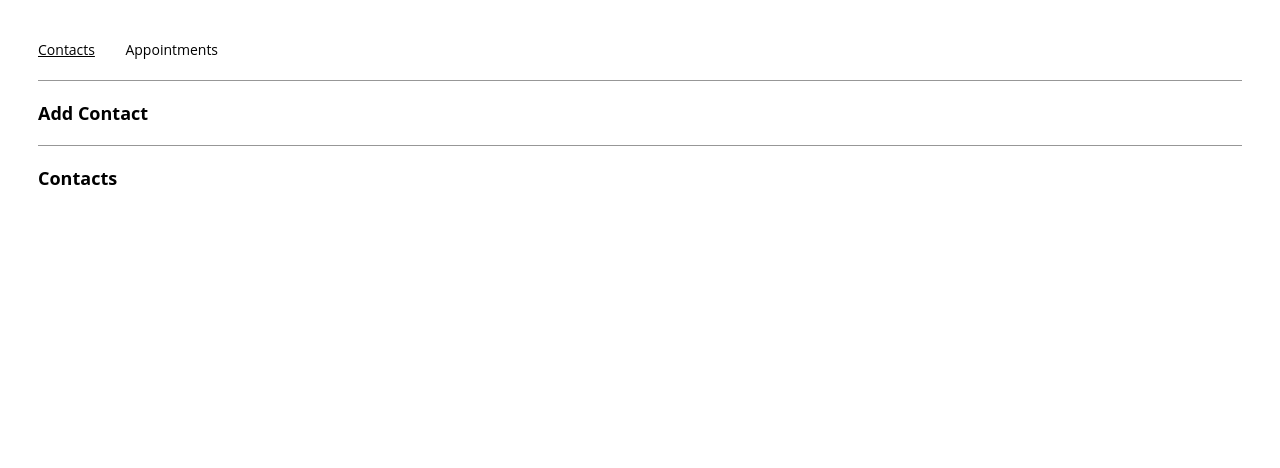
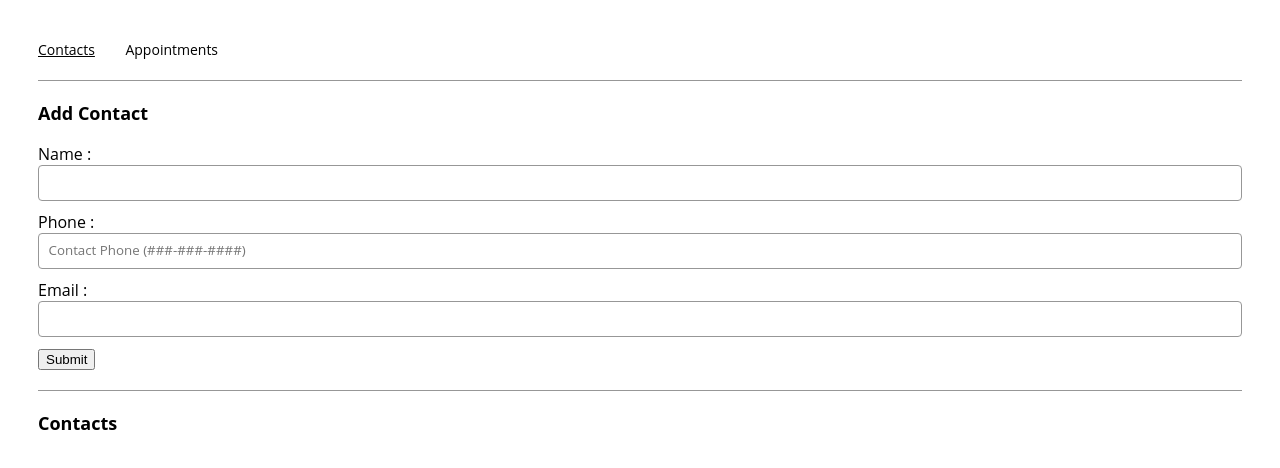
Before and after one commit to YelemyahM/appointment-planner, a React (Create React App) app: page /contacts in a window 1280 px wide. Shown: the top 468 px of the page. Built offline with nearby package versions, Linux system fonts and the light colour scheme.

Commit message:
feat : add contact form

```diff
--- a/src/components/contactForm/ContactForm.js
+++ b/src/components/contactForm/ContactForm.js
@@ -7,9 +7,55 @@ export const ContactForm = ({
   setPhone,
   email,
   setEmail,
-  handleSubmit
+  handleSubmit,
 }) => {
   return (
-    <></>
+    <>
+      <form onSubmit={handleSubmit}>
+        <label htmlFor="name">
+          Name :
+          <input
+            type="text"
+            name="name"
+            id="name"
+            value={name}
+            onChange={(e) => {
+              setName(e.target.value);
+            }}
+            required
+          />
+        </label>
+        <label htmlFor="phone">
+          Phone :
+          <input
+            type="tel"
+            name="phone"
+            id="phone"
+            value={phone}
+            onChange={(e) => {
+              setPhone(e.target.value);
+            }}
+            pattern="[1-9][0-9]{2}-[1-9][0-9]{2}-[0-9]{4}"
+            title="Contact Phone (###-###-####)"
+            placeholder="Contact Phone (###-###-####)"
+            required
+          />
+        </label>
+        <label htmlFor="email">
+          Email :
+          <input
+            type="email"
+            name="email"
+            id="email"
+            value={email}
+            onChange={(e) => {
+              setEmail(e.target.value);
+            }}
+            required
+          />
+        </label>
+        <button type="submit">Submit</button>
+      </form>
+    </>
   );
 };
```
